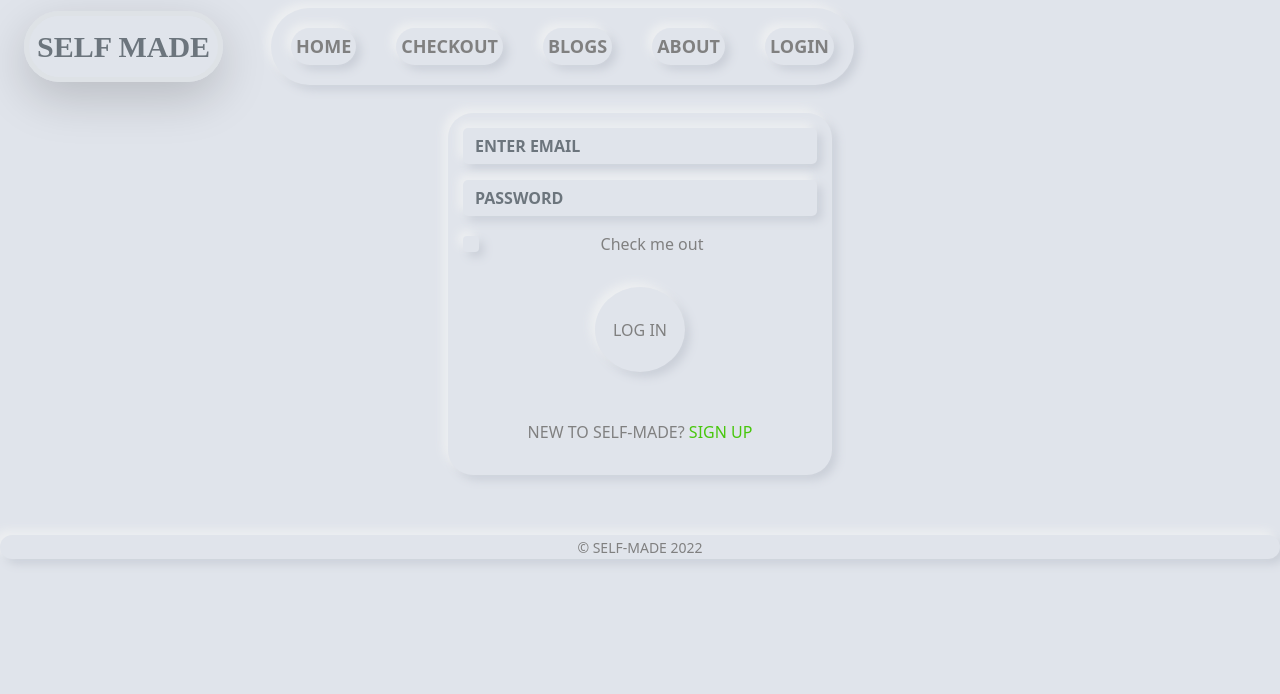
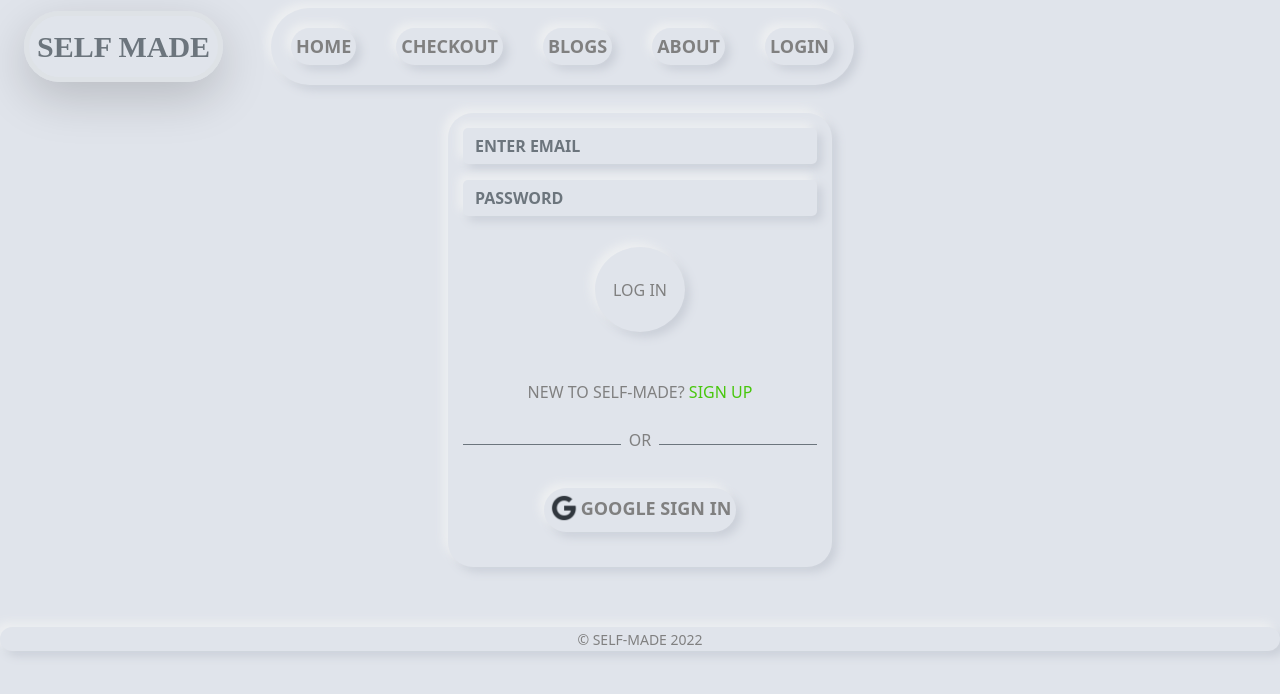
Before and after one commit to EHSANJiSHAD/self-made-catering, a React (Create React App) app: page /login in a window 1280 px wide. Shown: the top 694 px of the page. Built offline with nearby package versions, Linux system fonts and the light colour scheme; no server answers; a web font is replaced by a local one.

Commit message:
google sign in and verification done

```diff
--- a/src/App.js
+++ b/src/App.js
@@ -8,6 +8,7 @@
 import Signup from './components/Login/Signup/Signup';
 import Checkout from './components/Checkout/Checkout';
 import RequireAuth from './components/RequireAuth/RequireAuth';
+import NotFound from './components/Shared/NotFound/NotFound';
 
 
 
@@ -28,6 +29,7 @@
         }></Route>
         <Route path="/login" element={<Login></Login>}></Route>
         <Route path='/signup' element={<Signup></Signup>}></Route>
+        <Route path='*' element={<NotFound></NotFound>}></Route>
 
       </Routes>
 
--- a/src/components/Home/Service/Service.js
+++ b/src/components/Home/Service/Service.js
@@ -2,10 +2,15 @@
 
 import React from 'react';
 import { Card, CardGroup } from 'react-bootstrap';
+import { useNavigate } from 'react-router-dom';
 
 const Service = ({ service }) => {
     const { id, img, name, price, description } = service;
     console.log(name);
+    const navigate = useNavigate();
+    const handleCheckOutRout = event =>{
+        navigate('/checkout');
+    }
     return (
         <div className='service'>
 
@@ -18,7 +23,9 @@
             <div className='tk-btn-sec'>
                 <hr />
                 <h5>{price} tk/person</h5>
-                <button className='btn'>CHECKOUT</button>
+                <button className='btn' onClick={handleCheckOutRout}>
+                    CHECKOUT
+                </button>
             </div>
 
 
--- a/src/components/Login/Login/Login.js
+++ b/src/components/Login/Login/Login.js
@@ -4,6 +4,9 @@
 import { Link, useLocation, useNavigate } from 'react-router-dom';
 import { Button, Form } from 'react-bootstrap';
 import auth from '../../../firebase.init';
+import googleIcon from '../../../images/logos/google.png'
+import { useSignInWithGoogle } from 'react-firebase-hooks/auth';
+
 
 const Login = () => {
     const [
@@ -12,6 +15,7 @@
         loading,
         error,
       ] = useSignInWithEmailAndPassword(auth);
+    const [signInWithGoogle, user2, loading2, error2] = useSignInWithGoogle(auth);
 
     const [email,setEmail] = useState('');
     const [password,setPassword] = useState('');
@@ -50,7 +54,7 @@
     const location = useLocation();
     const from = location.state?.from?.pathname || '/';
 
-    if(user){
+    if(user || user2){
         navigate(from,{replace: true});
     }
     return (
@@ -63,9 +67,9 @@
                 <Form.Group className="mb-3" controlId="formBasicPassword">
                     <Form.Control onBlur={handlePasswordBlur} type="password" placeholder="PASSWORD" required/>
                 </Form.Group>
-                <Form.Group className="mb-3" controlId="formBasicCheckbox">
+                {/* <Form.Group className="mb-3" controlId="formBasicCheckbox">
                     <Form.Check type="checkbox" label="Check me out" />
-                </Form.Group>
+                </Form.Group> */}
                 <p className='nav-bar-bg' style={{color:'#991c0c'}}>{error?.message}</p>
                 {
                     loading && <p className='nav-bar-bg'>LOADING...</p>
@@ -74,6 +78,16 @@
                     LOG IN
                 </Button>
                 <p>NEW TO SELF-MADE? <Link className='form-link' to='/signup' onClick={handleNewSignUp}>SIGN UP</Link> </p>
+
+                <div className='d-flex align-items-center'>
+                    <div style={{height:'1px'}} className='bg-secondary w-50'></div>
+                    <p className='mt-2 px-2'>OR</p>
+                    <div style={{height:'1px'}} className='bg-secondary w-50'></div>
+                </div>
+                <button className='logout-btn ' onClick={()=>signInWithGoogle()}>
+                    <img style={{width:'30px',paddingBottom:'4px',marginRight:'2px'}} src={googleIcon} alt="" />
+                    <span>GOOGLE SIGN IN</span>
+                    </button>
             </Form>
         </div>
     );
--- a/src/components/Login/Signup/Signup.js
+++ b/src/components/Login/Signup/Signup.js
@@ -10,7 +10,7 @@
         user,
         loading,
         error,
-      ] = useCreateUserWithEmailAndPassword(auth);
+      ] = useCreateUserWithEmailAndPassword(auth,{sendEmailVerification:true});
 
     const [sendEmailVerification, sending] = useSendEmailVerification(
         auth
--- a/src/components/Shared/Header/Header.css
+++ b/src/components/Shared/Header/Header.css
@@ -30,6 +30,10 @@
     margin-top: 20px;
     border: none;
     background-color: transparent;
+}
+.logout-btn:hover{
+    box-shadow: -20px -20px 45px #edeff1, 20px 20px 45px #cacfd8;
+    transform: scale(1.2);
 }
 .nav-bar a:hover{
     box-shadow: -20px -20px 45px #edeff1, 20px 20px 45px #cacfd8;
--- /dev/null
+++ b/src/components/Shared/NotFound/NotFound.js
@@ -0,0 +1,12 @@
+import React from 'react';
+import notFound from '../../../images/404/notFound.jpg'
+const NotFound = () => {
+    return (
+        <div>
+            <h2 style={{color:'gray'}}>404 NOT FOUND!</h2>
+            <img style={{height:'700px',width:'100%',borderRadius:"30px"}} src={notFound} alt="" />
+        </div>
+    );
+};
+
+export default NotFound;
```
Also changed, not shown: src/images/404/notFound.jpg (added), src/images/logos/google.png (added).
